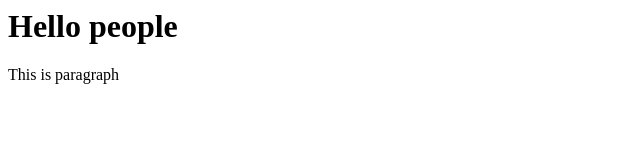
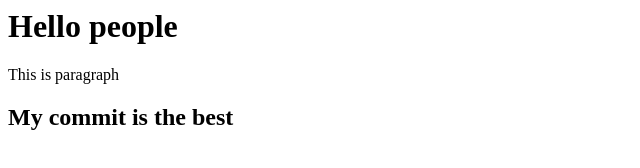
Before and after one commit to Ida4444/new-project, a plain HTML site: page index.html in a window 1280 px wide. Shown: the whole page, without its empty margins (0-640 px from the left). Drawn offline with Linux system fonts and the light colour scheme.

Commit message:
my commit is the best

```diff
--- a/index.html
+++ b/index.html
@@ -1,2 +1,3 @@
 <h1>Hello people</h1>
 <p>This is paragraph</p>
+<h2>My commit is the best</h2>
```
